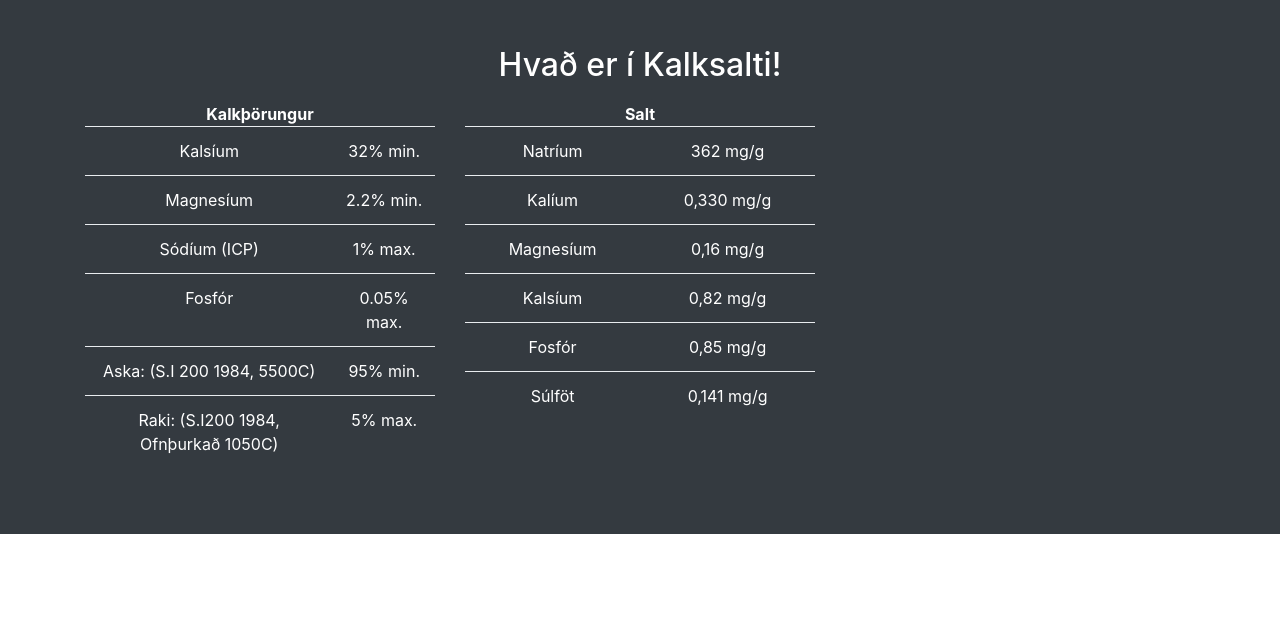
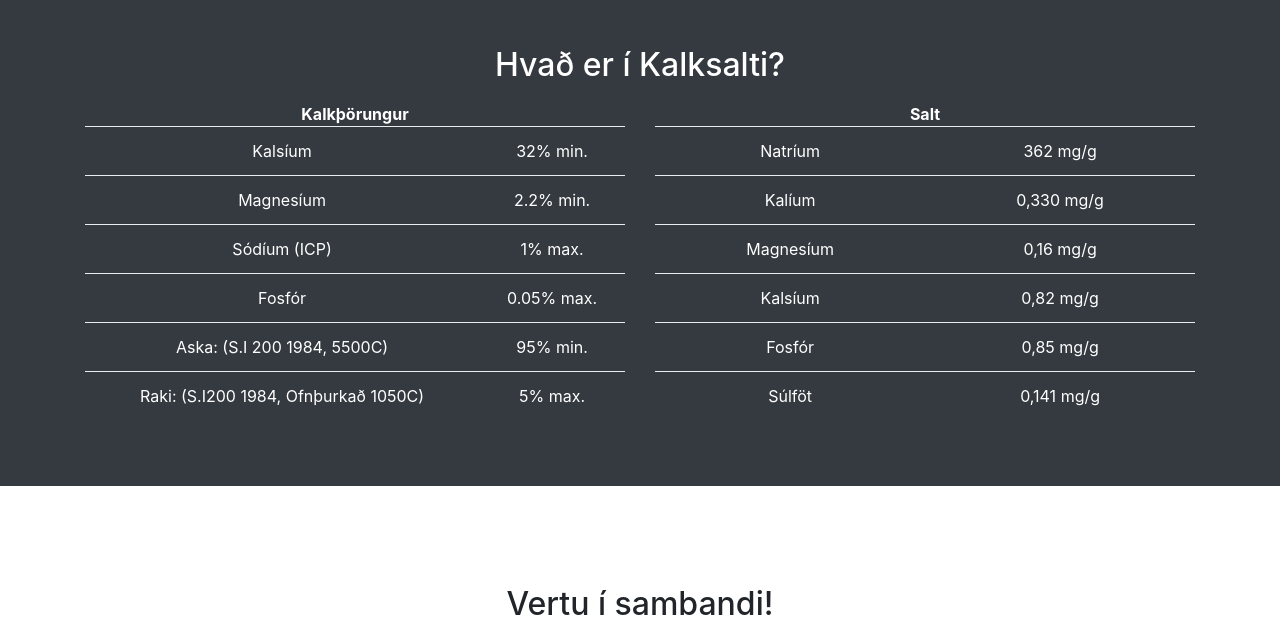
Before and after one commit to einzi/kalksalt, a website with bundled scripts: page index.html in a window 1280 px wide. Shown: the part 2096-2727 px from the top of the page. Built offline with nearby package versions, Linux system fonts and the light colour scheme.

Commit message:
Laga útlit á töflu

```diff
--- a/index.html
+++ b/index.html
@@ -214,9 +214,9 @@
 
     <div class="call-to-action bg-dark">
       <div class="container text-center">
-        <h2>Hvað er í Kalksalti!</h2>
+        <h2>Hvað er í Kalksalti?</h2>
         <div class="row">
-		<div class="col-md-4">
+          <div class="col-lg-6">
           <strong>Kalkþörungur</strong>
           <table class="table">
             <tbody>
@@ -247,7 +247,7 @@
             </tbody>
           </table>
           </div>
-		<div class="col-lg-4">
+          <div class="col-lg-6">
             <strong>Salt</strong>
             <table class="table">
               <tbody>
```
Lines whose indentation alone changed are shown as unchanged.
